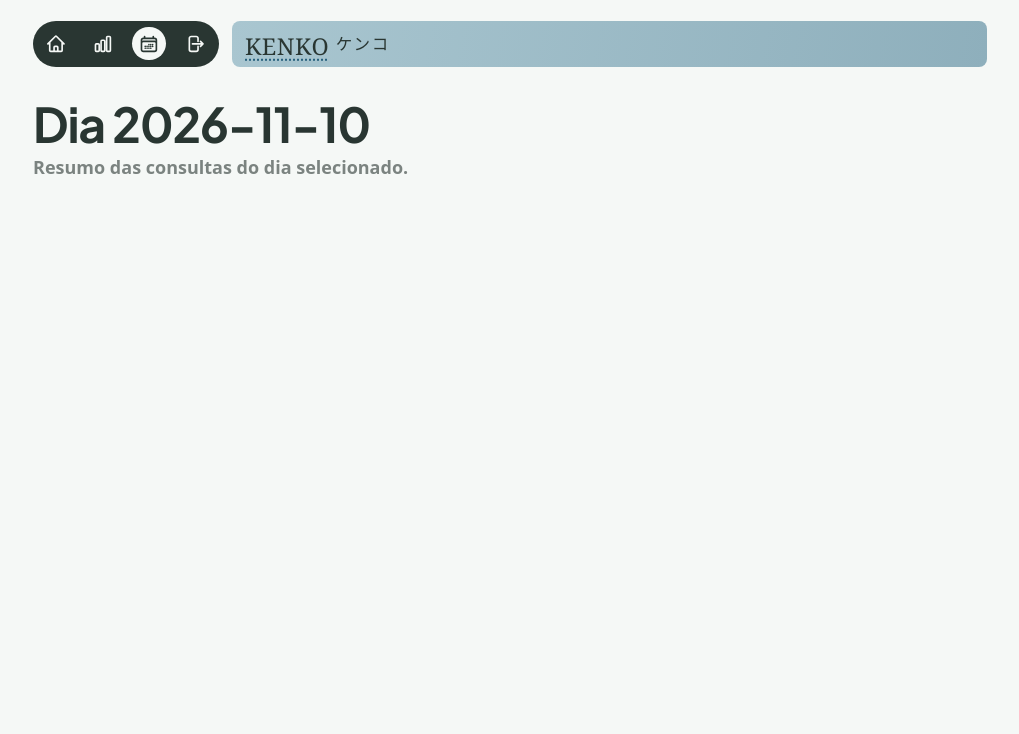
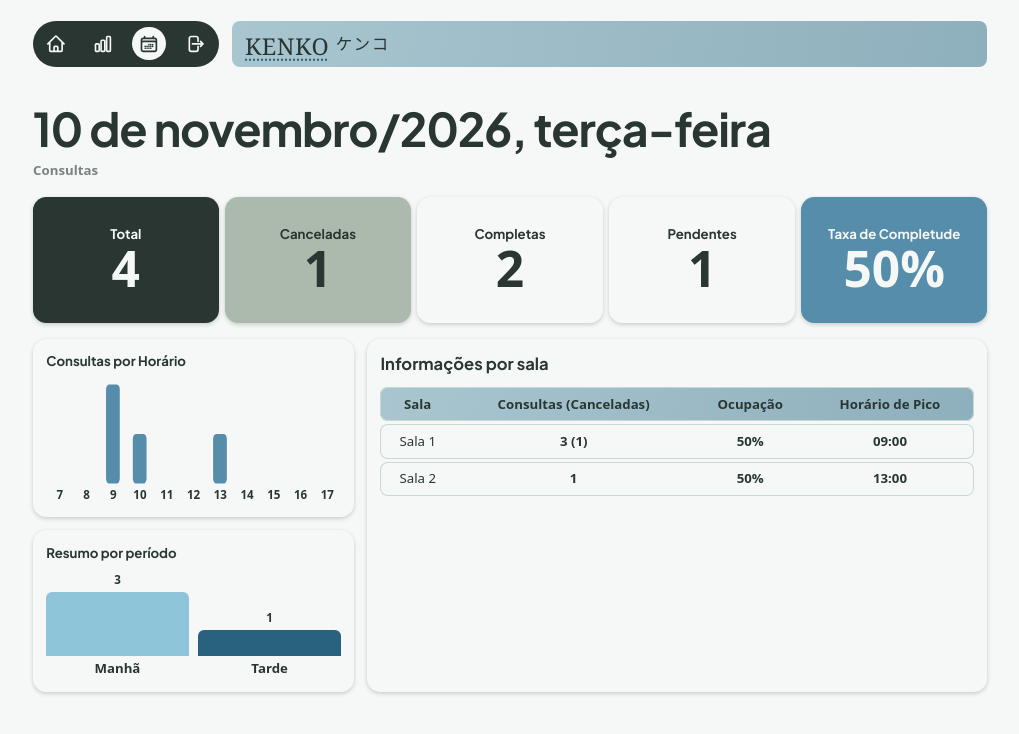
Before and after one commit to devbianchi/kenko-ui, a React (Vite) app: page /calendar/2026-11-10 in a window 1280 px wide. Shown: the top 734 px of the page, without its empty margins (130-1149 px from the left). Built offline with nearby package versions, Linux system fonts and the light colour scheme; a web font is replaced by a local one.

Commit message:
feat(day): adiciona página do dia e implementa lógica de gráficos

```diff
--- /dev/null
+++ b/src/features/day/components/DayCharts.tsx
@@ -0,0 +1,69 @@
+type HourlySeries = { hours: readonly number[]; counts: readonly number[] }
+
+function alignedPoints({ hours, counts }: HourlySeries) {
+  return hours.slice(0, Math.min(hours.length, counts.length)).map((hour, index) => ({
+    hour,
+    count: Math.max(0, counts[index] ?? 0),
+  }))
+}
+
+export function HourlyAppointmentsChart(series: HourlySeries) {
+  const points = alignedPoints(series).filter(({ hour }) => hour >= 7 && hour < 18)
+  const maximum = Math.max(0, ...points.map(point => point.count))
+  const chartHeight = 112
+  const slotWidth = points.length === 0 ? 0 : 600 / points.length
+  const barWidth = Math.min(28, slotWidth * 0.62)
+
+  return (
+    <figure aria-label="Consultas por horário">
+      <figcaption className="mb-3 font-heading text-body font-semibold">Consultas por Horário</figcaption>
+      {points.length === 0 ? <p className="py-8 text-center text-text-muted">Sem horários cadastrados.</p> : (
+        <>
+        <svg role="img" aria-label={`Consultas por horário, ${points.length} horários`} viewBox="0 0 600 120" className="h-32 w-full overflow-visible" preserveAspectRatio="none">
+          {points.map(({ hour, count }, index) => {
+            const height = maximum === 0 ? 0 : count / maximum * chartHeight
+            const x = index * slotWidth + (slotWidth - barWidth) / 2
+            const tooltip = `${String(hour).padStart(2, '0')}:00 — ${count} consultas`
+            return <g key={`${hour}-${index}`}>
+              <title>{tooltip}</title>
+              <rect x={x} y={chartHeight - height + 4} width={barWidth} height={height} rx="6" fill="var(--color-primary)" tabIndex={0} aria-label={tooltip}>
+                <title>{tooltip}</title>
+              </rect>
+            </g>
+          })}
+        </svg>
+        <div aria-hidden="true" className="grid text-center text-label" style={{ gridTemplateColumns: `repeat(${points.length}, minmax(0, 1fr))` }}>
+          {points.map(({ hour }, index) => <span key={`${hour}-${index}`}>{hour}</span>)}
+        </div>
+        </>
+      )}
+    </figure>
+  )
+}
+
+export function DayPeriodChart(series: HourlySeries) {
+  const totals = alignedPoints(series).reduce((periods, { hour, count }) => {
+    const key = hour < 12 ? 'morning' : 'afternoon'
+    periods[key] += count
+    return periods
+  }, { morning: 0, afternoon: 0 })
+  const maximum = Math.max(totals.morning, totals.afternoon)
+
+  return (
+    <figure aria-label="Resumo por período">
+      <figcaption className="mb-3 font-heading text-body font-semibold">Resumo por período</figcaption>
+      <div className="grid h-32 grid-cols-2 items-end gap-3" role="img" aria-label={`Manhã: ${totals.morning}; Tarde: ${totals.afternoon}`}>
+        {([
+          { label: 'Manhã', value: totals.morning, color: 'bg-tertiary' },
+          { label: 'Tarde', value: totals.afternoon, color: 'bg-secondary' },
+        ]).map(period => (
+          <div key={period.label} className="flex h-full flex-col items-center justify-end">
+            <span className="mb-1 text-label">{period.value}</span>
+            <div className={`w-full rounded-t-md ${period.color}`} style={{ height: maximum === 0 ? '0%' : `${period.value / maximum * 75}%` }} aria-hidden="true" />
+            <span className="mt-1">{period.label}</span>
+          </div>
+        ))}
+      </div>
+    </figure>
+  )
+}
--- a/src/features/day/pages/DayPage.tsx
+++ b/src/features/day/pages/DayPage.tsx
@@ -1,7 +1,85 @@
 import { useParams } from 'react-router'
-import { PageHeading } from '../../../shared/components/PageHeading'
+import { DashboardCard, CountCard } from '../../../shared/components/DashboardCard'
+import { diaMock } from '../../../../mocks/day/dia'
+import { DayPeriodChart, HourlyAppointmentsChart } from '../components/DayCharts'
 
-export function DayPage() {
+export type DayData = {
+  summary: { total: number; complete: number; pending: number; cancelled: number }
+  appointmentsByHour: { hours: readonly number[]; counts: readonly number[] }
+  rooms: readonly { id: string; name: string; appointmentCount: number; cancelledCount: number; totalSlots: number; occupiedSlots: number; peakHour: number | null }[]
+}
+
+function formatSelectedDate(value: string | undefined) {
+  if (!value || !/^\d{4}-\d{2}-\d{2}$/.test(value)) return ''
+  const date = new Date(`${value}T12:00:00Z`)
+  if (Number.isNaN(date.getTime()) || date.toISOString().slice(0, 10) !== value) return ''
+  const dayAndMonth = new Intl.DateTimeFormat('pt-BR', { day: 'numeric', month: 'long', timeZone: 'UTC' }).format(date)
+  const year = new Intl.DateTimeFormat('pt-BR', { year: 'numeric', timeZone: 'UTC' }).format(date)
+  const weekday = new Intl.DateTimeFormat('pt-BR', { weekday: 'long', timeZone: 'UTC' }).format(date)
+  return `${dayAndMonth}/${year}, ${weekday}`
+}
+
+function formatOccupancy(occupied: number, capacity: number) {
+  if (capacity <= 0) return '—'
+  return `${Math.round((occupied / capacity) * 100)}%`
+}
+
+export function DayPage({ data = diaMock.data }: { data?: DayData }) {
   const { date } = useParams()
-  return <PageHeading title={date ? `Dia ${date}` : 'Dia'} description="Resumo das consultas do dia selecionado." />
+  const { summary, appointmentsByHour, rooms } = data
+  const selectedDate = formatSelectedDate(date)
+
+  return (
+    <div className="space-y-5">
+      <header>
+        <h1 className="font-heading text-metric leading-tight font-bold tracking-tight text-foreground sm:text-page">{selectedDate || 'Data não disponível'}</h1>
+        <p className="mt-1 text-body text-text-muted">Consultas</p>
+      </header>
+
+      <section aria-label="Resumo de consultas do dia" className="grid grid-cols-2 gap-2 min-[850px]:grid-cols-5">
+        <CountCard label="Total" value={summary.total} tone="dark" />
+        <CountCard label="Canceladas" value={summary.cancelled} tone="cancelled" />
+        <CountCard label="Completas" value={summary.complete} />
+        <CountCard label="Pendentes" value={summary.pending} />
+        <CountCard label="Taxa de Completude" value={summary.total === 0 ? null : Math.round(summary.complete / summary.total * 100)} suffix="%" tone="primary" />
+      </section>
+
+      <div className="grid grid-cols-1 gap-4 min-[900px]:grid-cols-[minmax(0,0.58fr)_minmax(0,1.12fr)]">
+        <div className="grid gap-4">
+          <DashboardCard label="Consultas por horário" className="p-4">
+            <HourlyAppointmentsChart hours={appointmentsByHour.hours} counts={appointmentsByHour.counts} />
+          </DashboardCard>
+          <DashboardCard label="Resumo por período" className="p-4">
+            <DayPeriodChart hours={appointmentsByHour.hours} counts={appointmentsByHour.counts} />
+          </DashboardCard>
+        </div>
+
+        <DashboardCard label="Informações por sala" className="p-4">
+          <h2 className="mb-2 font-heading text-section font-semibold">Informações por sala</h2>
+          <div className="overflow-x-auto">
+            <table className="w-full min-w-[34rem] border-separate border-spacing-y-1 text-center text-body">
+              <thead>
+                <tr className="bg-brand text-foreground">
+                  <th scope="col" className="rounded-l-lg border-y border-l border-border px-2 py-2 font-semibold">Sala</th>
+                  <th scope="col" className="border-y border-border px-2 py-2 font-semibold">Consultas (Canceladas)</th>
+                  <th scope="col" className="border-y border-border px-2 py-2 font-semibold">Ocupação</th>
+                  <th scope="col" className="rounded-r-lg border-y border-r border-border px-2 py-2 font-semibold">Horário de Pico</th>
+                </tr>
+              </thead>
+              <tbody>
+                {rooms.map(room => (
+                  <tr key={room.id}>
+                    <th scope="row" className="rounded-l-lg border-y border-l border-border px-2 py-2 font-medium">{room.name}</th>
+                    <td className="border-y border-border px-2 py-2">{room.appointmentCount}{room.cancelledCount ? ` (${room.cancelledCount})` : ''}</td>
+                    <td className="border-y border-border px-2 py-2">{formatOccupancy(room.occupiedSlots, room.totalSlots)}</td>
+                    <td className="rounded-r-lg border-y border-r border-border px-2 py-2">{room.peakHour === null ? '—' : `${String(room.peakHour).padStart(2, '0')}:00`}</td>
+                  </tr>
+                ))}
+              </tbody>
+            </table>
+          </div>
+        </DashboardCard>
+      </div>
+    </div>
+  )
 }
--- a/src/shared/components/DashboardCard.tsx
+++ b/src/shared/components/DashboardCard.tsx
@@ -2,11 +2,12 @@ import type { ReactNode } from "react";
 import { ArrowTopRightOnSquareIcon } from "@heroicons/react/24/outline";
 import { Link } from "react-router";
 
-type Tone = "light" | "dark" | "primary";
+type Tone = "light" | "dark" | "primary" | "cancelled";
 const tones = {
   light: "bg-background text-foreground",
   dark: "bg-foreground text-background",
   primary: "bg-primary text-background",
+  cancelled: "bg-day-cancelled text-foreground",
 };
 
 type DashboardCardProps = {
@@ -45,10 +46,12 @@ export function CountCard({
   label,
   value,
   tone = "light",
+  suffix = "",
 }: {
   label: string;
   value: number | null;
   tone?: Tone;
+  suffix?: string;
 }) {
   return (
     <DashboardCard
@@ -58,9 +61,7 @@ export function CountCard({
       motion={false}
     >
       <h2 className="text-body font-bold">{label}</h2>
-      <p className="text-count leading-none font-semibold">
-        {value ?? "—"}
-      </p>
+      <p className="text-count leading-none font-semibold">{value === null ? "—" : `${value}${suffix}`}</p>
     </DashboardCard>
   );
 }
```
Also changed, not shown: 2 other files (tests, documents, lock files or other folders).
